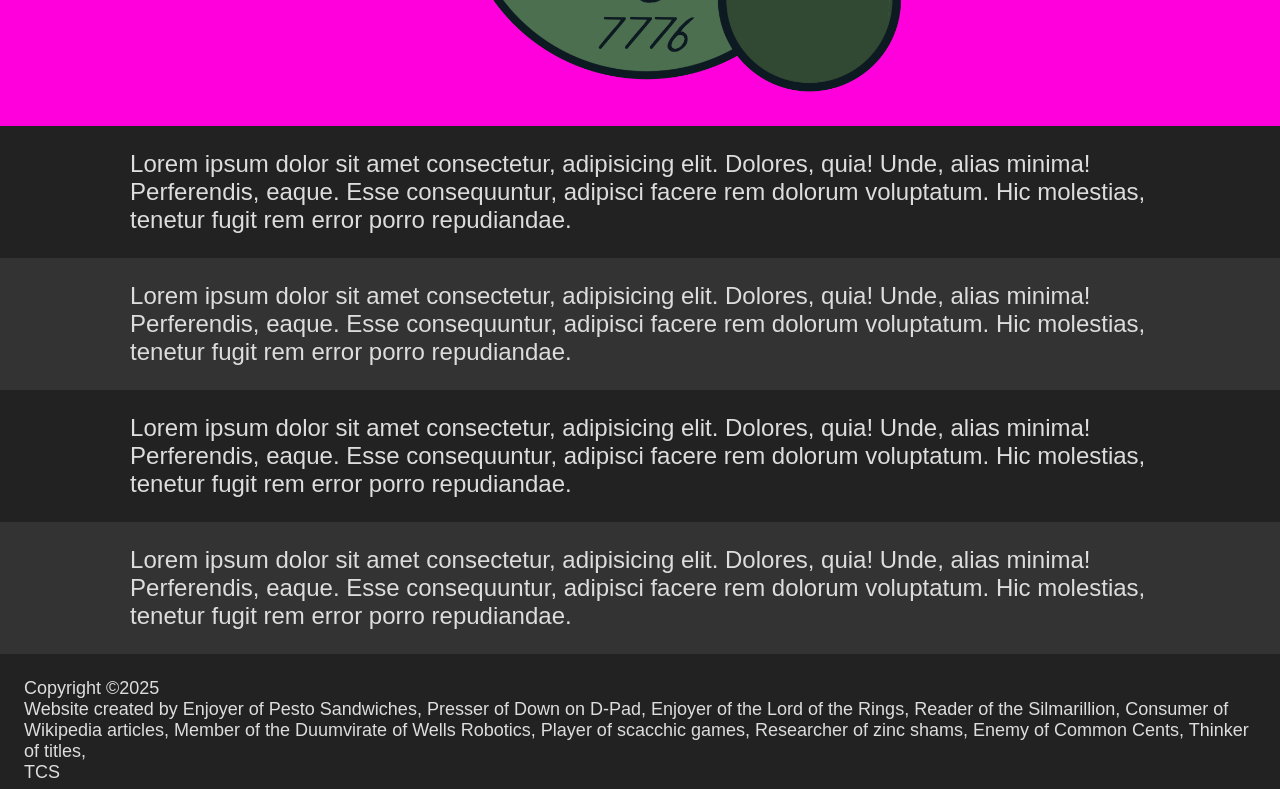
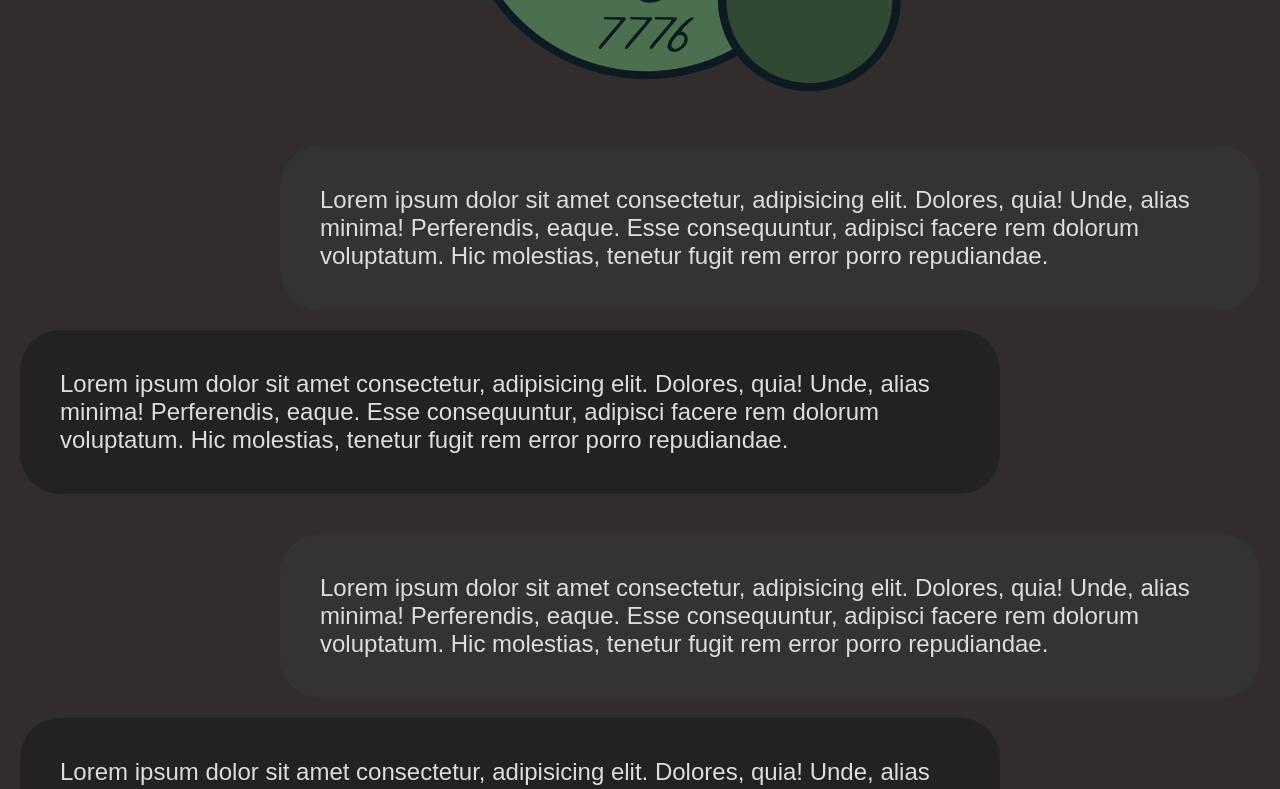
Before and after one commit to Loose-Screws-FTC/Wells-Robotics-Website, a React (Vite) app in the folder Wells-Robotics-Website/: page / in a window 1280 px wide. Shown: the part 420-1209 px from the top of the page. Built offline with nearby package versions, Linux system fonts and the light colour scheme.

Commit message:
made units

```diff
--- a/Wells-Robotics-Website/src/App.css
+++ b/Wells-Robotics-Website/src/App.css
@@ -41,3 +41,17 @@ nav a{
     align-items: center;
     width: var(--element_width);
 }
+
+.unit{
+    background-color:black;
+    border-radius: 40px;
+    padding:40px;
+    display:flex;
+    justify-content: center;
+    margin:20px;
+    width:900px;
+}
+
+.title{
+    text-align: left;
+}
--- a/Wells-Robotics-Website/src/Components/footer.jsx
+++ b/Wells-Robotics-Website/src/Components/footer.jsx
@@ -9,10 +9,11 @@ export default function Footer(){
                 Reader of the Silmarillion,
                 Consumer of Wikipedia articles,
                 Member of the Duumvirate of Wells Robotics,
-                Player of scacchic games,
-                Researcher of zinc shams,
+                Player of Scacchic Games,
+                Researcher of Zinc Shams,
                 Enemy of Common Cents,
-                Thinker of titles,
+                Thinker of Titles,
+                Linker to Powdered Sugar,
             </p>
             <p>
                 TCS
--- /dev/null
+++ b/Wells-Robotics-Website/src/Components/title.jsx
@@ -0,0 +1,7 @@
+export default function Title({text}) {
+    return(
+        <section className="title">
+            <h2>{text}</h2>
+        </section>
+    )
+}
--- /dev/null
+++ b/Wells-Robotics-Website/src/Components/unit.jsx
@@ -0,0 +1,8 @@
+export default function Unit({title,text}){
+    return(
+        <div className="unit">
+            <h3>{title}</h3>
+            <p>{text}</p>
+        </div>
+    )
+}
--- a/Wells-Robotics-Website/src/Pages/home.jsx
+++ b/Wells-Robotics-Website/src/Pages/home.jsx
@@ -1,6 +1,6 @@
 import logo from "../assets/trans-logo.png"
 import { useRef, useState, useEffect } from "react"
-import Header from "../Components/header"
+import Unit from "../Components/unit"
 
 export default function Home() {
   const [y, setY] = useState(0)
@@ -42,26 +42,18 @@ export default function Home() {
           }}
         />
       </div>
-      <section>
-        <div className="content">
-          <p>Lorem ipsum dolor sit amet consectetur, adipisicing elit. Dolores, quia! Unde, alias minima! Perferendis, eaque. Esse consequuntur, adipisci facere rem dolorum voluptatum. Hic molestias, tenetur fugit rem error porro repudiandae.</p>
-        </div>
-      </section>
-      <section>
-        <div className="content">
-          <p>Lorem ipsum dolor sit amet consectetur, adipisicing elit. Dolores, quia! Unde, alias minima! Perferendis, eaque. Esse consequuntur, adipisci facere rem dolorum voluptatum. Hic molestias, tenetur fugit rem error porro repudiandae.</p>
-        </div>
-      </section>
-      <section>
-        <div className="content">
-          <p>Lorem ipsum dolor sit amet consectetur, adipisicing elit. Dolores, quia! Unde, alias minima! Perferendis, eaque. Esse consequuntur, adipisci facere rem dolorum voluptatum. Hic molestias, tenetur fugit rem error porro repudiandae.</p>
-        </div>
-      </section>
-      <section>
-        <div className="content">
-          <p>Lorem ipsum dolor sit amet consectetur, adipisicing elit. Dolores, quia! Unde, alias minima! Perferendis, eaque. Esse consequuntur, adipisci facere rem dolorum voluptatum. Hic molestias, tenetur fugit rem error porro repudiandae.</p>
-        </div>
-      </section>
+      <Unit
+        text="Lorem ipsum dolor sit amet consectetur, adipisicing elit. Dolores, quia! Unde, alias minima! Perferendis, eaque. Esse consequuntur, adipisci facere rem dolorum voluptatum. Hic molestias, tenetur fugit rem error porro repudiandae."
+      />
+      <Unit
+        text="Lorem ipsum dolor sit amet consectetur, adipisicing elit. Dolores, quia! Unde, alias minima! Perferendis, eaque. Esse consequuntur, adipisci facere rem dolorum voluptatum. Hic molestias, tenetur fugit rem error porro repudiandae."
+      />
+      <Unit
+        text="Lorem ipsum dolor sit amet consectetur, adipisicing elit. Dolores, quia! Unde, alias minima! Perferendis, eaque. Esse consequuntur, adipisci facere rem dolorum voluptatum. Hic molestias, tenetur fugit rem error porro repudiandae."
+      />
+      <Unit
+        text="Lorem ipsum dolor sit amet consectetur, adipisicing elit. Dolores, quia! Unde, alias minima! Perferendis, eaque. Esse consequuntur, adipisci facere rem dolorum voluptatum. Hic molestias, tenetur fugit rem error porro repudiandae."
+      />
     </main>
   )
 }
--- a/Wells-Robotics-Website/src/Pages/impact.jsx
+++ b/Wells-Robotics-Website/src/Pages/impact.jsx
@@ -1,9 +1,9 @@
-import Header from "../Components/header"
+import Title from "../Components/title"
 
 export default function Impact() {
     return(
         <>
-            <h1>Impact page</h1>
+            <Title text="Our Impact"/>
         </>
     )
 }
--- a/Wells-Robotics-Website/src/Pages/mission.jsx
+++ b/Wells-Robotics-Website/src/Pages/mission.jsx
@@ -1,9 +1,9 @@
-import Header from "../Components/header"
+import Title from "../Components/title"
 
 export default function Mission(){
     return(
         <>
-            <h1>Mission page</h1>
+            <Title text="Our FIRST MISSION"/>
         </>
     )
 }
--- a/Wells-Robotics-Website/src/Pages/robot.jsx
+++ b/Wells-Robotics-Website/src/Pages/robot.jsx
@@ -1,9 +1,9 @@
-import Header from "../Components/header"
+import Title from "../Components/title"
 
 export default function Robot(){
     return(
         <>
-            <h1>Robot page</h1>
+            <Title text="Our Robot"/>
         </>
     )
 }
--- a/Wells-Robotics-Website/src/Pages/team.jsx
+++ b/Wells-Robotics-Website/src/Pages/team.jsx
@@ -1,9 +1,33 @@
-import Header from "../Components/header"
+import Title from "../Components/title"
 
 export default function Team(){
     return(
         <>
-            <h1>Team page</h1>
+            <Title text="Our Team"/>
+            <section>
+                <p>R</p>
+            </section>
+            <section>
+                <p>?</p>
+            </section>
+            <section>
+                <p>M</p>
+            </section>
+            <section>
+                <p>H</p>
+            </section>
+            <section>
+                <p>D</p>
+            </section>
+            <section>
+                <p>A</p>
+            </section>
+            <section>
+                <p>J</p>
+            </section>
+            <section>
+                <p>W</p>
+            </section>
         </>
     )
 }
--- a/Wells-Robotics-Website/src/index.css
+++ b/Wells-Robotics-Website/src/index.css
@@ -8,7 +8,7 @@ html {
     --background-color-1: #222;
     --background-color-2: #333;
     --area-padding: 1rem;
-    background-color: rgb(255, 0, 221);
+    background-color: #312d2d;
     color: #ddd;
     font-family: Arial, Helvetica, sans-serif;
     font-size: 1.5rem;
@@ -32,18 +32,15 @@ header {
 
 footer {
     margin-top: auto;
+    position: relative;
+    bottom:0px;
 }
 
-section {
-    display: flex;
-    justify-content: center;
-    padding: var(--area-padding) calc((100% - min(80ch, 100%)) / 2 + var(--area-padding));
-}
-
-section:nth-child(even) {
+.unit:nth-child(odd) {
     background-color: var(--background-color-1);
 }
 
-section:nth-child(odd) {
+.unit:nth-child(even) {
     background-color: var(--background-color-2);
+    float:right;
 }
```
